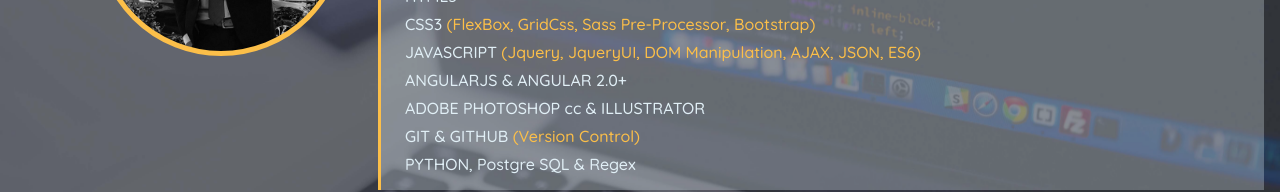
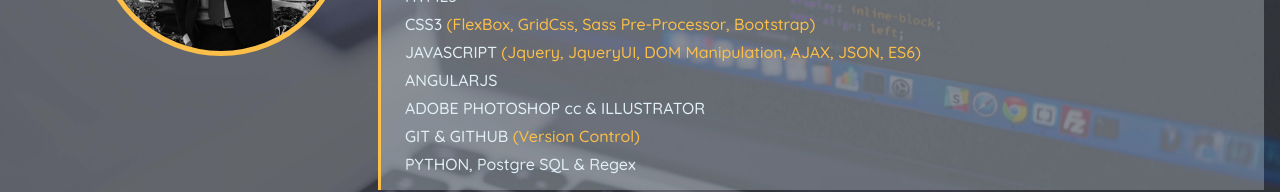
Before and after one commit to MuhammadZeeshanTaj/MuhammadZeeshanTaj.github.io, a plain HTML site: page about.html in a window 1280 px wide. Shown: the part 426-618 px from the top of the page. Drawn offline with Linux system fonts and the light colour scheme.

Commit message:
about page updated

```diff
--- a/about.html
+++ b/about.html
@@ -54,7 +54,7 @@
                     <li>HTML5</li>
                     <li>CSS3 <span class="secondary-text">(FlexBox, GridCss, Sass Pre-Processor, Bootstrap) </span></li>
                     <li>JAVASCRIPT <span class="secondary-text">(Jquery, JqueryUI, DOM Manipulation, AJAX, JSON, ES6) </span></li>
-                    <li>ANGULARJS &amp; ANGULAR 2.0+ </li>
+                    <li>ANGULARJS</li>
                     <li>ADOBE PHOTOSHOP cc &amp; ILLUSTRATOR</li>
                     <li>GIT &amp; GITHUB <span class="secondary-text">(Version Control) </span></li>
                     <li>PYTHON, Postgre SQL &amp; Regex</li>
```
